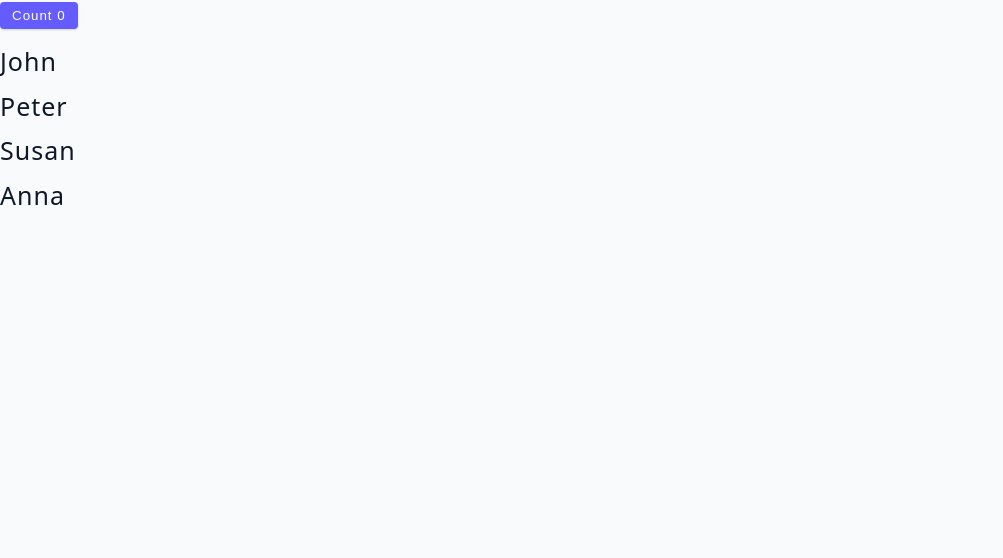
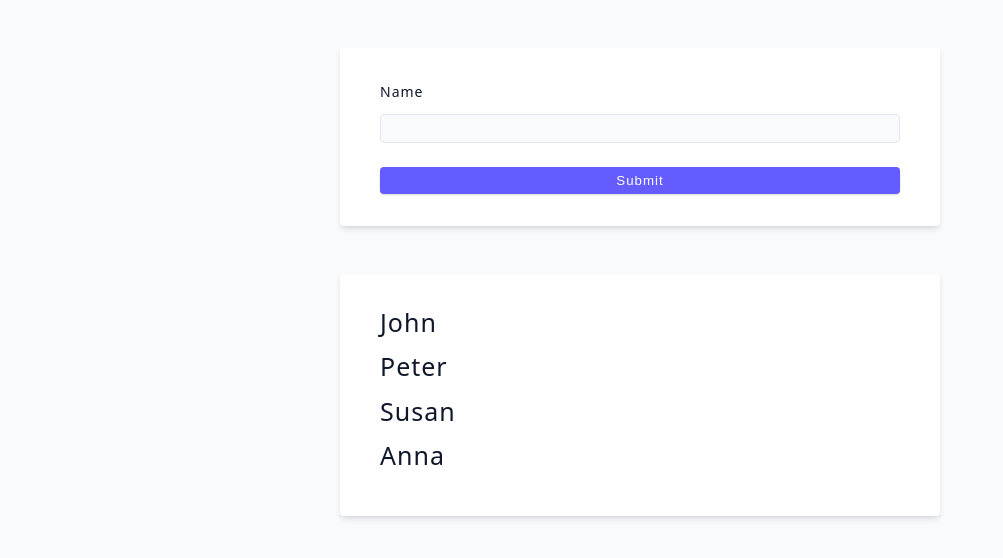
Before and after one commit to zayzou/react-vite-001, a React (Vite) app: page / in a window 1280 px wide. Shown: the top 558 px of the page, without its empty margins (0-1003 px from the left). Built offline with nearby package versions, Linux system fonts and the light colour scheme.

Commit message:
LOWER STATE CHALLENGE

```diff
--- a/src/App.jsx
+++ b/src/App.jsx
@@ -1,10 +1,9 @@
-import LowerState from "./tutorial/11-performance/starter/01-lower-state";
+import LowerState from "./tutorial/11-performance/starter/02-lower-state-challenge";
 
 function App() {
   return (
-    <div>
       <LowerState />
-    </div>
+
   );
 }
 
--- /dev/null
+++ b/src/tutorial/11-performance/starter/02-lower-state-challenge/Form.jsx
@@ -0,0 +1,38 @@
+import React from "react";
+import { useState } from "react";
+import Label from "./Label";
+function Input({addPerson}) {
+  const [name, setName] = useState("");
+
+  const handleSubmit = (e) => {
+    e.preventDefault();
+    if (!name) {
+      alert("Please Provide Name Value");
+      return;
+    }
+    addPerson(name);
+    setName("");
+  };
+  return (
+    <>
+      <form className="form" onSubmit={handleSubmit}>
+        <div className="form-row">
+          <Label name="name" />
+          <input
+            type="text"
+            name="name"
+            id="name"
+            className="form-input"
+            value={name}
+            onChange={(e) => setName(e.target.value)}
+          />
+        </div>
+        <button className="btn btn-block" type="submit">
+          submit
+        </button>
+      </form>
+    </>
+  );
+}
+
+export default Input;
--- /dev/null
+++ b/src/tutorial/11-performance/starter/02-lower-state-challenge/Label.jsx
@@ -0,0 +1,11 @@
+import React from "react";
+
+function Label({ name }) {
+  return (
+    <label htmlFor={name} className="form-label">
+      {name}
+    </label>
+  );
+}
+
+export default Label;
--- a/src/tutorial/11-performance/starter/02-lower-state-challenge/List.jsx
+++ b/src/tutorial/11-performance/starter/02-lower-state-challenge/List.jsx
@@ -2,7 +2,7 @@
 
 const List = ({ people }) => {
   return (
-    <div>
+    <div className='form'>
       {people.map((person) => {
         return <Person key={person.id} {...person} />;
       })}
--- a/src/tutorial/11-performance/starter/02-lower-state-challenge/index.jsx
+++ b/src/tutorial/11-performance/starter/02-lower-state-challenge/index.jsx
@@ -1,44 +1,19 @@
-import { useState } from 'react';
-import { data } from '../../../../data';
-import List from './List';
+import { useState } from "react";
+import { data } from "../../../../data";
+import List from "./List";
+import Form from "./Form";
 const LowerStateChallenge = () => {
   const [people, setPeople] = useState(data);
-  const [name, setName] = useState('');
 
-  const handleSubmit = (e) => {
-    e.preventDefault();
-    if (!name) {
-      alert('Please Provide Name Value');
-      return;
-    }
-    addPerson();
-    setName('');
-  };
-  const addPerson = () => {
+  const addPerson = (name) => {
     const fakeId = Date.now();
     const newPerson = { id: fakeId, name };
     setPeople([...people, newPerson]);
   };
+
   return (
     <section>
-      <form className='form' onSubmit={handleSubmit}>
-        <div className='form-row'>
-          <label htmlFor='name' className='form-label'>
-            name
-          </label>
-          <input
-            type='text'
-            name='name'
-            id='name'
-            className='form-input'
-            value={name}
-            onChange={(e) => setName(e.target.value)}
-          />
-        </div>
-        <button className='btn btn-block' type='submit'>
-          submit
-        </button>
-      </form>
+      <Form addPerson={addPerson} />
       <List people={people} />
     </section>
   );
```
